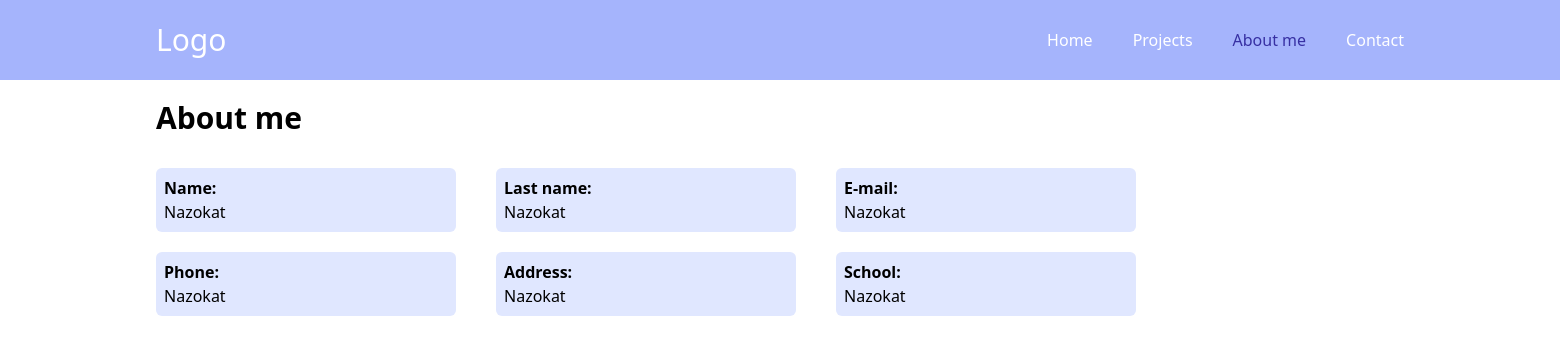
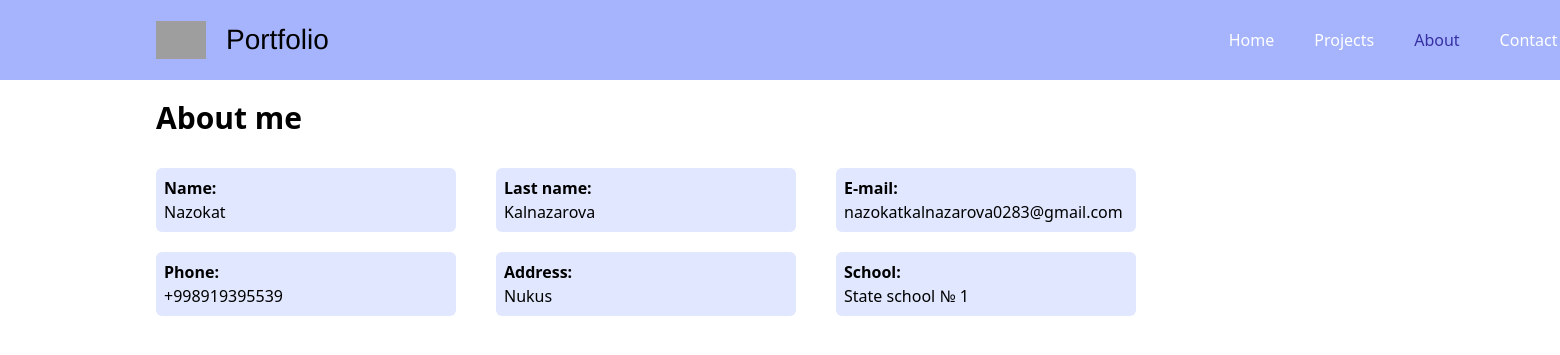
Before and after one commit to nazokat07/portfolio, a Django app: page /templates/about.html in a window 1560 px wide. Shown: the top 355 px of the page. Run offline with Django 4.2, Linux system fonts and the light colour scheme; some libraries are stand-ins or nearby versions; grey boxes are pictures that could not be loaded.

```diff
--- a/apps/api/serializers.py
+++ b/apps/api/serializers.py
@@ -1,5 +1,10 @@
 from rest_framework import serializers
 from apps.main.models import *
+
+class PostSerializer(serializers.ModelSerializer):
+    class Meta:
+        model = Post
+        fields = '__all__'
 
 
 class UsersSerializer(serializers.ModelSerializer):
--- a/apps/api/urls.py
+++ b/apps/api/urls.py
@@ -2,9 +2,9 @@ from django.urls import path, include
 from .views import *
 
 
+
 urlpatterns = [
+    path('posts/', PostListCreateView.as_view(), name='post-list-create'),
     path('users/', UsersAPIView.as_view()),
     path('users/<int:pk>', UsersDetailAPIView.as_view()),
-    path('posts/', PostsAPIView.as_view()),
-    path('posts/<int:pk>', PostsDetailAPIView.as_view()),
 ]
--- a/apps/api/views.py
+++ b/apps/api/views.py
@@ -1,12 +1,18 @@
 from rest_framework.views import APIView
 from rest_framework.response import Response
 from rest_framework.status import *
+from rest_framework import generics
 
 from apps.main.models import *
 
 from .api import get_weather_data
 from .serializers import UsersSerializer
 from .serializers import PostsSerializer
+from .serializers import PostSerializer
+
+class PostListCreateView(generics.ListCreateAPIView):
+    queryset = Post.objects.all()
+    serializer_class = PostSerializer
 
 
 
--- a/apps/main/templates/about.html
+++ b/apps/main/templates/about.html
@@ -10,12 +10,20 @@
 
 <body>
     <div class="flex h-[10vh] px-[10%] justify-between items-center bg-indigo-300 text-white">
-        <h1 class="text-3xl">Logo</h1>
+        <img src="https://seeklogo.com/images/A/adobe-portfolio-logo-BD502F658C-seeklogo.com.png" alt="logo" width="50px" height="50px">
+        <style>.shifted-text {
+            margin-right: 900px;
+            margin-left: 20px;
+            font-size: 28px;
+            font-family:'Franklin Gothic Medium', 'Arial Narrow', Arial, sans-serif;
+            color: black;
+        }</style>
+        <p class="shifted-text">Portfolio</p>
 
         <div class="flex gap-10">
             <a href="home.html">Home</a>
             <a href="projects.html">Projects</a>
-            <a href="#" class="text-indigo-800">About me</a>
+            <a href="#" class="text-indigo-800">About</a>
             <a href="contact.html">Contact</a>
         </div>
     </div>
@@ -31,29 +39,29 @@
 
             <div class="w-[300px] bg-indigo-100 p-2 rounded-md">
                 <p class="font-bold">Last name:</p>
-                <p>Nazokat</p>
+                <p>Kalnazarova</p>
             </div>
 
             <div class="w-[300px] bg-indigo-100 p-2 rounded-md">
                 <p class="font-bold">E-mail:</p>
-                <p>Nazokat</p>
+                <p>nazokatkalnazarova0283@gmail.com</p>
             </div>
         </div>
 
         <div class="flex gap-10">
             <div class="w-[300px] bg-indigo-100 p-2 rounded-md">
                 <p class="font-bold">Phone:</p>
-                <p>Nazokat</p>
+                <p>+998919395539</p>
             </div>
 
             <div class="w-[300px] bg-indigo-100 p-2 rounded-md">
                 <p class="font-bold">Address:</p>
-                <p>Nazokat</p>
+                <p>Nukus</p>
             </div>
 
             <div class="w-[300px] bg-indigo-100 p-2 rounded-md">
                 <p class="font-bold">School:</p>
-                <p>Nazokat</p>
+                <p>State school № 1</p>
             </div>
         </div>
     </div>
--- a/apps/main/templates/index.html
+++ b/apps/main/templates/index.html
@@ -1,3 +1,4 @@
+{% load static %}
 <!DOCTYPE html>
 <html lang="en">
 
@@ -11,7 +12,7 @@
 <body>
     <div class="flex min-h-full flex-col justify-center px-6 py-12 lg:px-8">
         <div class="sm:mx-auto sm:w-full sm:max-w-sm ">
-            <img class="mx-auto h-10 w-auto" src="https://tailwindui.com/img/logos/mark.svg?color=indigo&shade=600"
+            <img class="mx-auto h-10 w-auto" src="https://seeklogo.com/images/A/adobe-portfolio-logo-BD502F658C-seeklogo.com.png"
                 alt="Your Company">
             <h2 class="mt-10 text-center text-2xl font-bold leading-9 tracking-tight text-gray-900">Sign in to your
                 account</h2>
```
Also changed, not shown: apps/main/models.py (+8 -0 lines), apps/main/templates/contact.html (+10 -2 lines), apps/main/templates/home.html (+12 -3 lines), apps/main/templates/projects.html (+11 -2 lines), apps/main/templates/admin.html (line endings or trailing spaces), apps/main/templates/allpost.html (line endings or trailing spaces), src/db.sqlite3.
